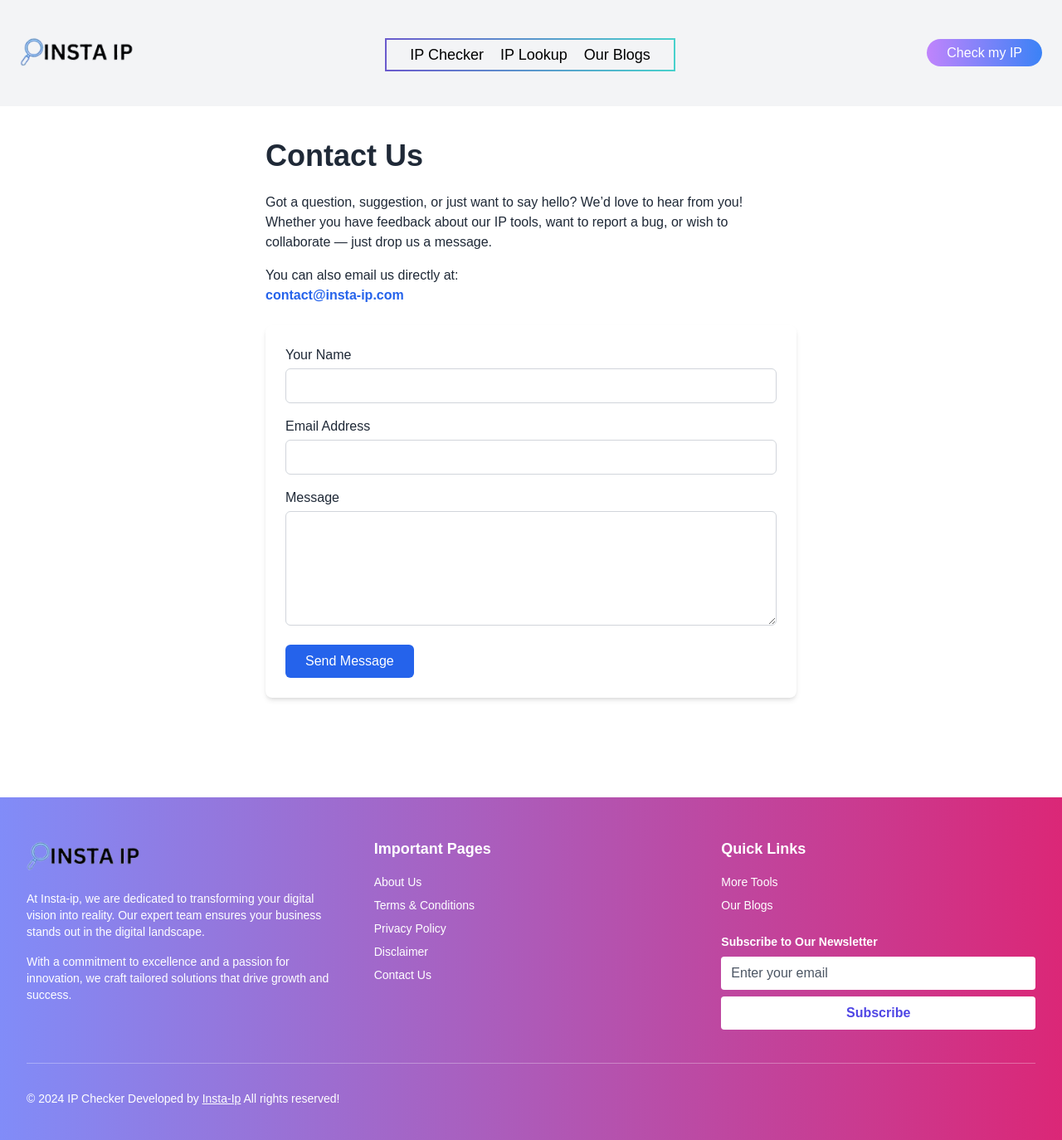
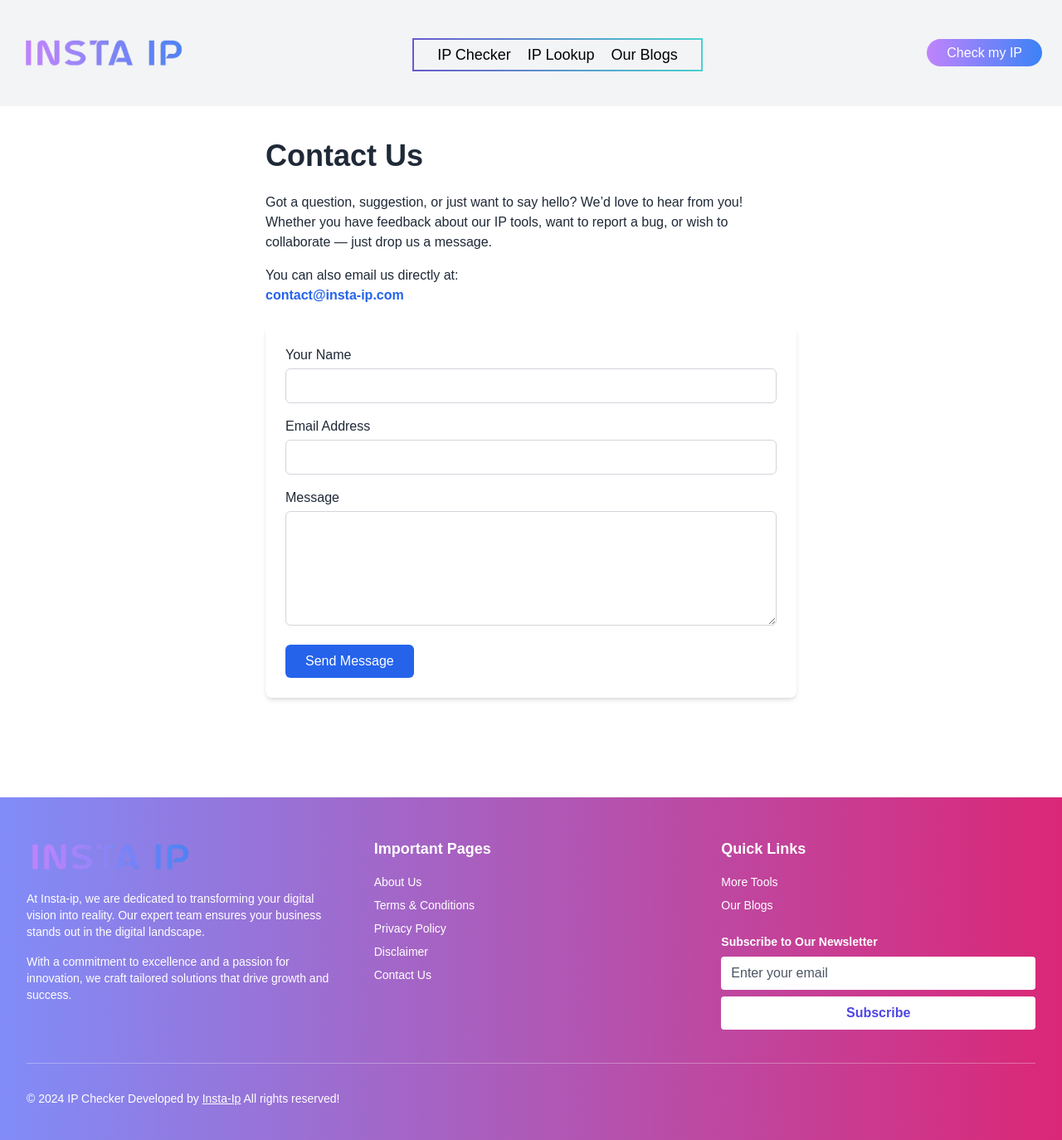
Before and after one commit to mohamadshehzad/insta-ip, a Next.js app: page /contact-us in a window 1280 px wide. Shown: the whole page at 83% size. Built offline with nearby package versions, Linux system fonts and the light colour scheme.

Commit message:
Added new blog post and images for VPN leak article

```diff
--- a/components/Footer.js
+++ b/components/Footer.js
@@ -1,6 +1,6 @@
 import Image from "next/image";
 import Link from "next/link";
-import logo from "@/public/logo.2eb85d29b6c42e62c4ad.webp";
+import logo from "@/public/insta-ip-logo.avif";
 
 const Footer = () => {
     return (
@@ -29,10 +29,10 @@ const Footer = () => {
                         <Link href="/" className="text-2xl font-bold">
                             <Image
                                 src={logo}
-                                alt="Agency Logo"
+                                alt="Insta ip footer logo"
                                 className="h-12 w-auto cursor-pointer"
-                                width={100}
-                                height={100}
+                                width={250}
+                                height={250}
                                 loading="lazy"
                             />
                         </Link>
--- a/components/Header.js
+++ b/components/Header.js
@@ -4,7 +4,7 @@ import React, { useState } from 'react';
 import Link from 'next/link';
 import Image from 'next/image';
 import dynamic from 'next/dynamic';
-import logo from '@/public/logo.2eb85d29b6c42e62c4ad.webp';
+import logo from '@/public/insta-ip-logo.avif';
 
 
 const MobileMenu = dynamic(() => import('./MobileMenu'), {
@@ -40,9 +40,8 @@ const Header = () => {
               src={logo}
               alt="insta-ip-logo"
               className="h-12 w-auto"
-              width={100}
-              height={100}
-              loading="lazy"
+              width={250}
+              height={250}
             />
           </Link>
         </div>
```
Also changed, not shown: public/1.webp (deleted), public/insta-ip-logo.avif (added).
